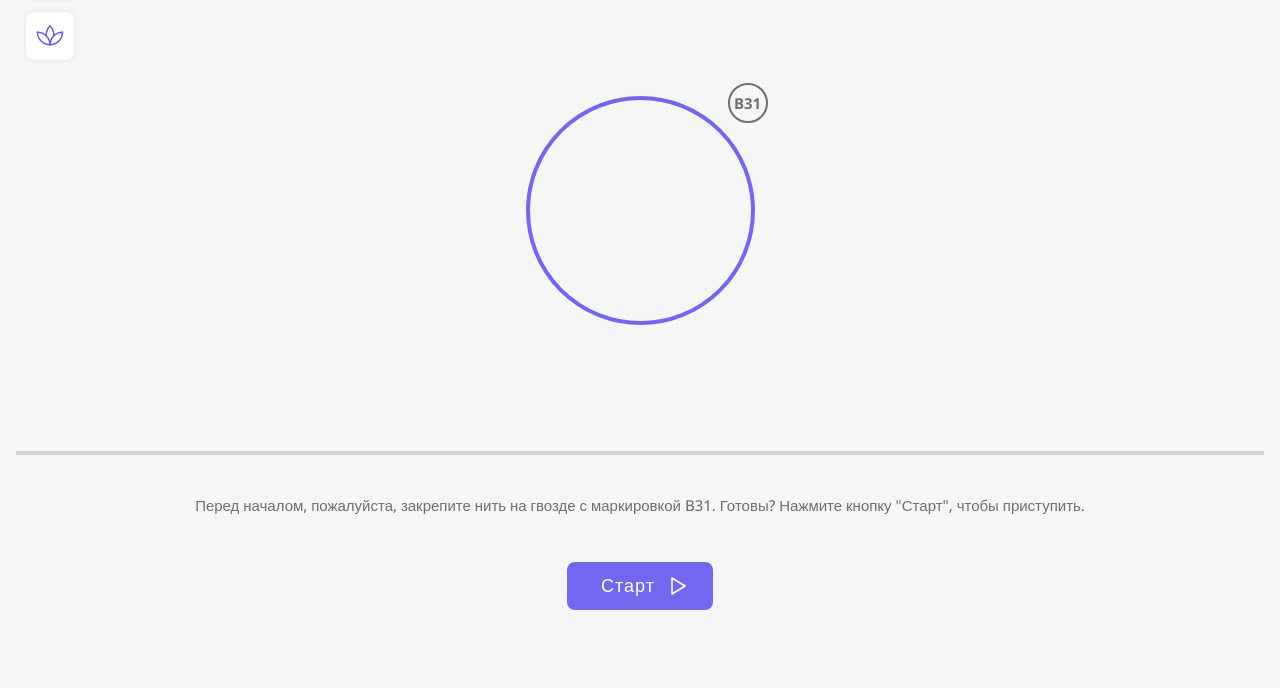
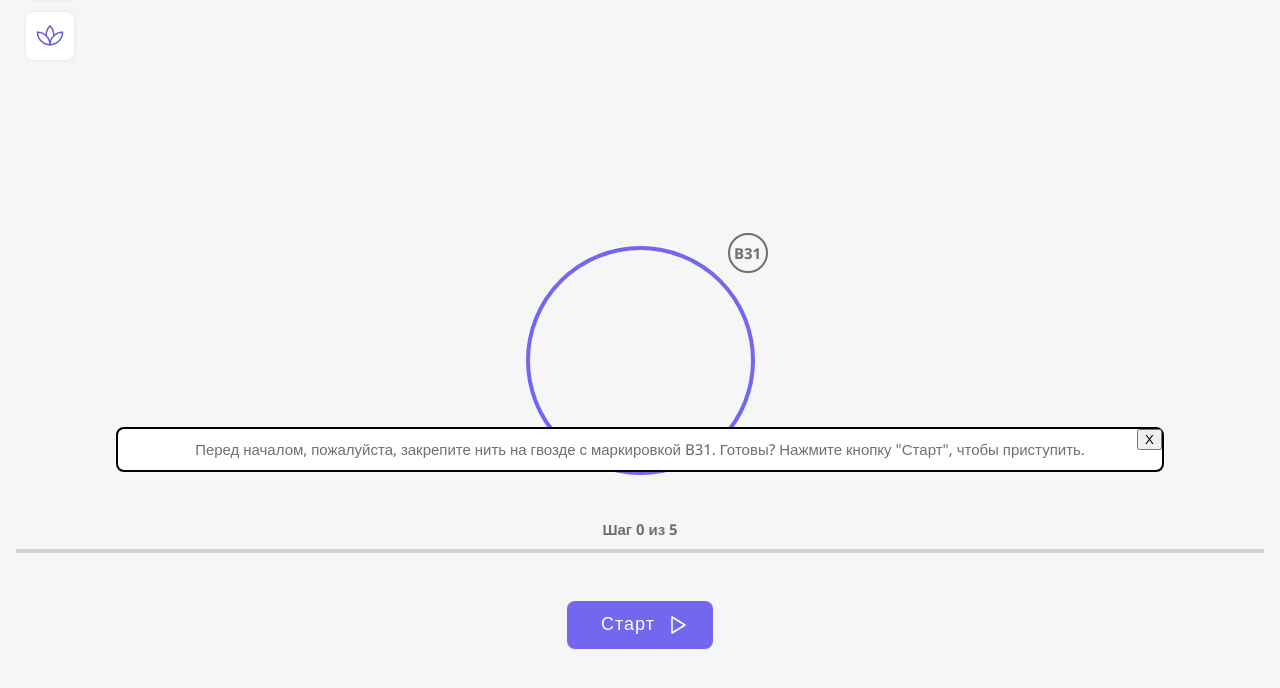
Before and after one commit to PaulAsaf2/wallstring-frontend, a PHP site: page / in a window 1280 px wide. Shown: the part 72-760 px from the top of the page. Run offline with PHP 8.4, Linux system fonts and the light colour scheme; some libraries are stand-ins or nearby versions.

Commit message:
description message position absolute

```diff
--- a/index.html
+++ b/index.html
@@ -69,14 +69,23 @@
       <div class="circle_point" id="point-c"></div>
       <div class="circle_point" id="point-d"></div>
     </div>
-    <h2 class="step"></h2>
-    <div class="progress-bar_cont">
-      <div class="progress-bar"></div>
+    <div class="step_section">
+      <h2 class="step">Шаг 0 из 5</h2>
+      <div class="progress-bar_cont">
+        <div class="progress-bar"></div>
+      </div>
     </div>
-    <p class="description">
-      Перед началом, пожалуйста, закрепите нить на гвозде с маркировкой B31.
-      Готовы? Нажмите кнопку "Старт", чтобы приступить.
-    </p>
+    <div class="description">
+      <p class="description_text">
+        Перед началом, пожалуйста, закрепите нить на гвозде с маркировкой B31.
+        Готовы? Нажмите кнопку "Старт", чтобы приступить.
+      </p>
+      <button
+        type="button"
+        class="description_close"
+        >X
+      </button>
+    </div>
     <button
       type="button"
       class="rectangular_btn trigger_btn"
--- a/style.css
+++ b/style.css
@@ -92,7 +92,15 @@ body {
   display: flex;
   flex-direction: column;
   align-items: center;
-  padding: 0 8px;
+  justify-content: center;
+  /* padding: 0 8px; */
+  padding: 14% 8px 0;
+  row-gap: 6vh;
+  /* outline: thin solid red; */
+}
+
+.step_section {
+  width: 100%;
 }
 
 .step {
@@ -101,6 +109,7 @@ body {
   color: #6F6F6F;
   margin-bottom: 10px;
   min-height: 20px;
+  /* outline: thin solid red; */
 }
 
 .progress-bar_cont {
@@ -108,6 +117,7 @@ body {
   width: 100%;
   height: 4px;
   background-color: lightgray;
+  /* outline: thin solid red; */
 }
 
 .progress-bar {
@@ -117,32 +127,42 @@ body {
 }
 
 .description {
+  /* display: none; */
+  position: absolute;
+  width: 80%;
   text-align: center;
   color: #6F6F6F;
   font-weight: 500;
-  margin: 40px 0 0 0;
+  /* margin: 40px 0 0 0; */
   line-height: 1.4;
+  background-color: white;
+  outline: 2px solid black;
+  padding: 10px;
+  border-radius: 6px;
+  /* font-size: 12px; */
 }
 
+.description_close {
+  position: absolute;
+  top: 0;
+  right: 0;
+}
 
 .trigger_btn {
-  margin: 46px 0 64px 0;
+  /* margin: 46px 0 64px 0; */
   background-image: url(./assets/triangle.svg);
   background-repeat: no-repeat;
   background-position: 104px center;
   padding-right: 30px;
+  /* outline: thin solid red; */
 }
 
 .trigger_btn_pause {
   background-image: url(./assets/pause.svg);
 }
 
-@media screen and (max-width: 360px) {
-  .description {
-    margin: 20px 0 0 0;
-  }
-
-  .trigger_btn {
-    margin: 30px 0 20px 0;
+@media screen and (min-height: 680px) {
+  .main {
+    padding: 15% 8px 0;
   }
 }
--- a/styles/circle.css
+++ b/styles/circle.css
@@ -4,10 +4,11 @@
   height: 221px;
   outline: 4px solid #7367F0;
   border-radius: 50%;
-  margin: 40px 0 100px 0;
+  /* margin: 40px 0 100px 0; */
   display: flex;
   justify-content: center;
-  align-items: center
+  align-items: center;
+  /* outline: thin solid red; */
 }
 
 .arrow {
@@ -128,6 +129,6 @@
 
 @media screen and (max-width: 360px) {
   .circle {
-    margin: 20px 0 40px 0;
+    /* margin: 20px 0 40px 0; */
   }
 }
--- a/utils/constants.js
+++ b/utils/constants.js
@@ -3,6 +3,7 @@ const sliderEl = document.querySelector("#range")
 const arrow = document.querySelector('.arrow')
 const progBar = document.querySelector('.progress-bar')
 const stepCount = document.querySelector('.step')
+const initialDescription = document.querySelector('.description')
 // const points = ['A9', 'D45', 'C13', 'B46', 'C23', 'D39', 'A32', 'B19', 'A31', 'D29', 'A25', 'D18', 'C37', 'B31', 'C17', 'B41', 'A30', 'B29', 'C41', 'D34', 'C34', 'D32', 'C36', 'D24', 'A39', 'D23', 'A41', 'B52', 'C12', 'D56', 'C11', 'D55', 'C9', 'D52', 'C7', 'D51', 'A6', 'B56', 'A4', 'B8', 'A44', 'B30', 'C28', 'B40', 'A43', 'D26', 'C45', 'D17', 'C51', 'D14', 'C44', 'D31', 'A27', 'B21', 'A51', 'D42', 'C24', 'D21', 'C42', 'B43', 'C16', 'D49', 'C18', 'B35', 'C33', 'B23', 'A13', 'B29', 'C30', 'B25', 'C36', 'D22', 'C39', 'D39', 'A17', 'D43', 'A24', 'B45', 'C28', 'D31', 'A28', 'B40', 'A33', 'B17', 'B1', 'C6', 'B46', 'A26', 'D32', 'A36', 'B11', 'C10', 'D54', 'C11', 'B55', 'A46', 'B3', 'D58', 'C2', 'A1']
 const points = ['A9', 'C13', 'D45', 'B46', 'C20']
 const delay = {
@@ -94,4 +95,5 @@ export {
   progBar,
   stepCount,
   point,
+  initialDescription,
 }
```
